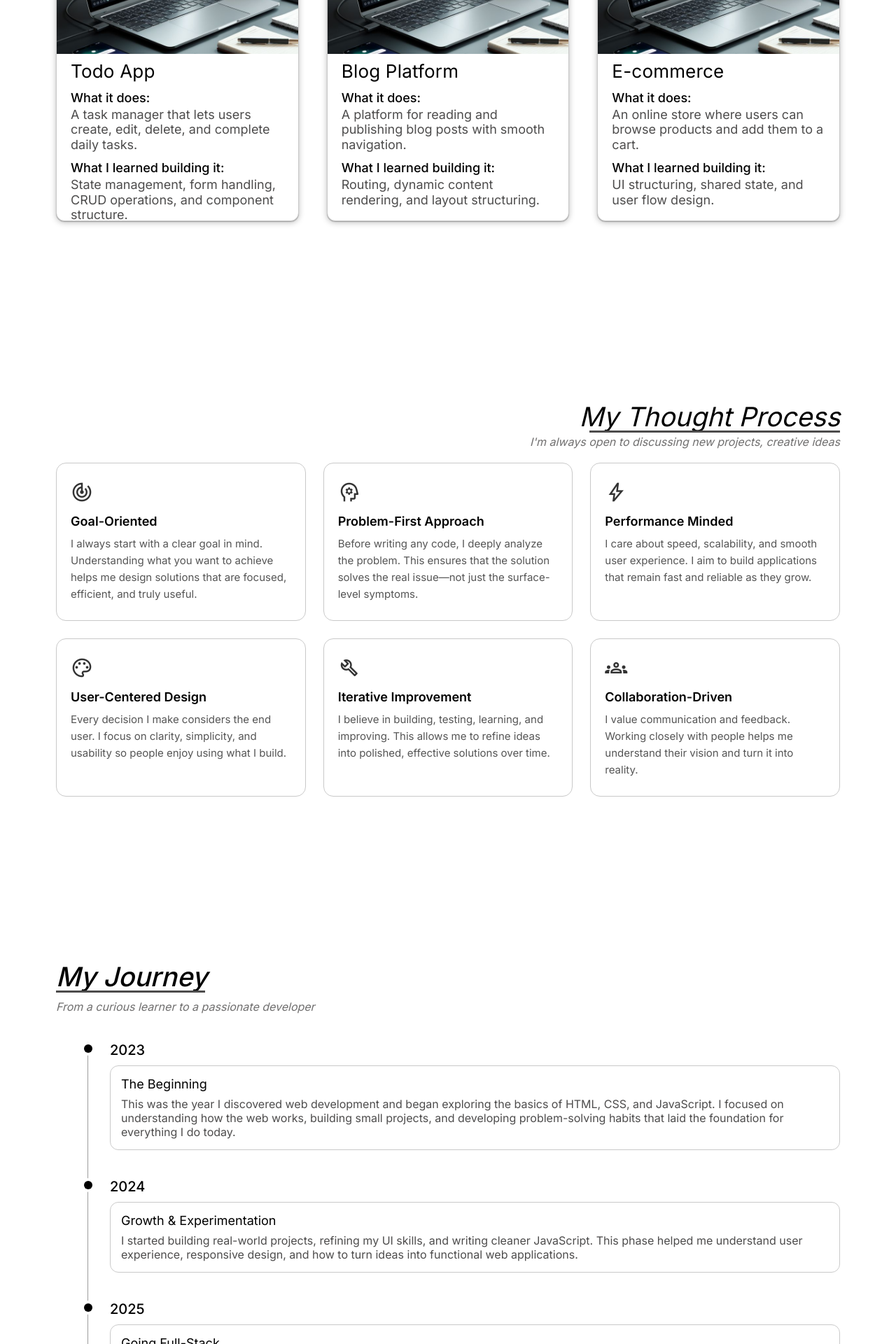
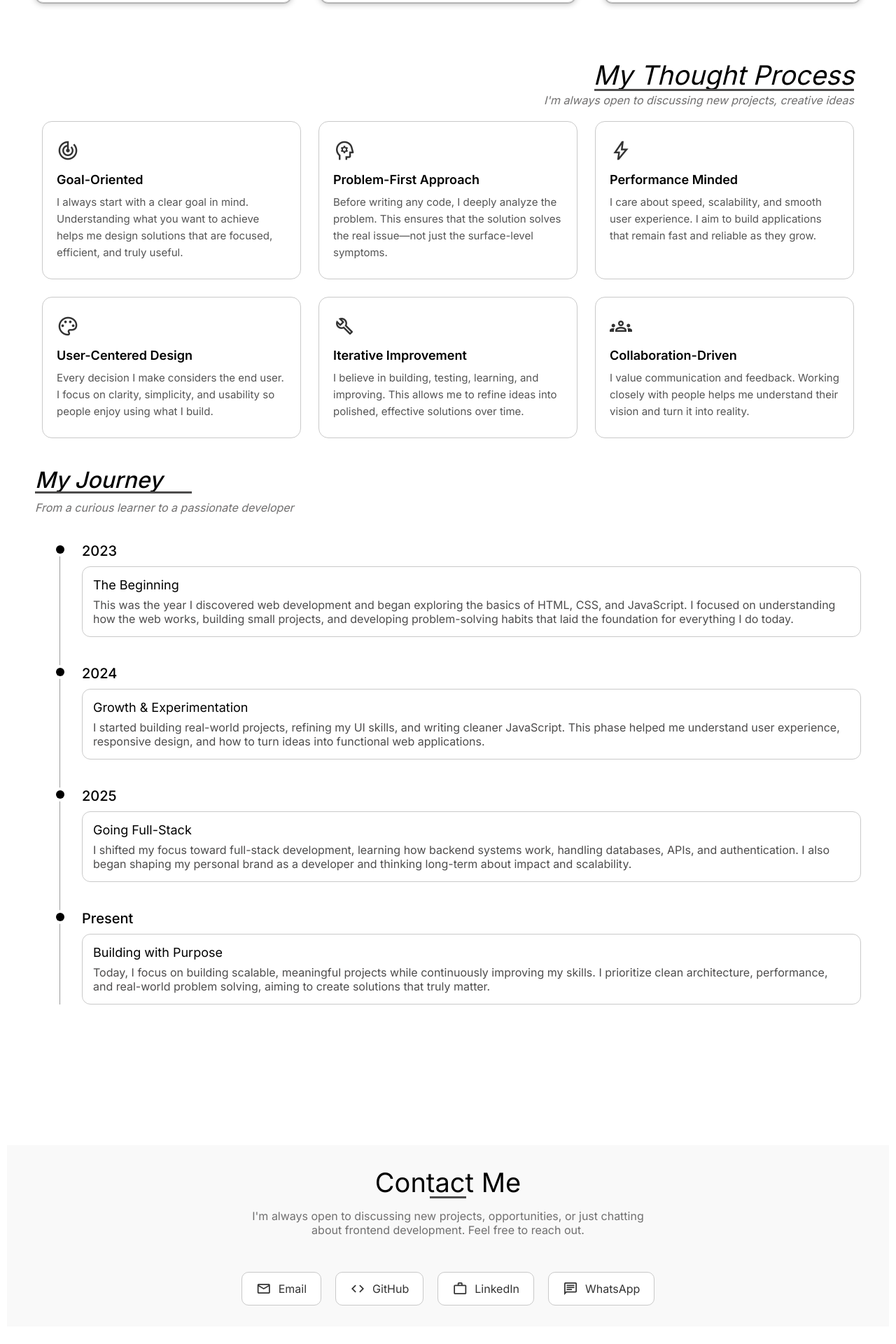
Before and after one commit to eniola256/Portfolio, a React (Vite) app: page / in a window 1280 px wide. Shown: the part 1674-3594 px from the top of the page at 70% size. Built offline with nearby package versions, Linux system fonts and the light colour scheme.

Commit message:
Responsiveness fixing

```diff
--- a/src/About.css
+++ b/src/About.css
@@ -4,7 +4,7 @@
     flex-direction: column;
     gap: 20px;
     width: 100%;
-    height: 100vh;
+    height: 100%;
 }
 .abt-head{
   display: flex;
--- a/src/Contact.css
+++ b/src/Contact.css
@@ -9,8 +9,9 @@
   text-align: center; /* aligns headings and paragraphs */
   padding: 70px 20px;
   gap: 30px;
+  margin-top: 200px;
   background-color: #f9f9f9; /* optional light background */
-  min-height: 70vh;
+  height: 100%;
 }
 
 .contact-head h2 {
@@ -82,7 +83,20 @@
 /* ============================ */
 /* Responsive adjustments       */
 /* ============================ */
+
+@media (max-width: 1580px) {
+    .contact-section {
+        padding: 30px 20px;
+        height: 100%;
+    }
+}
 @media (max-width: 768px) {
+
+   .contact-section{
+        padding: 10px 30px;
+        margin-top: 30px;
+    }
+
   .contact-btns {
     gap: 15px;
   }
@@ -98,8 +112,12 @@
 }
 
 @media (max-width: 480px) {
+    .contact-section{
+        padding: 10px 30px;
+        margin-top: 40px;
+    }
   .contact-head h2 {
-    font-size: 28px;
+    font-size: 68px;
   }
 
   .contact-head p {
--- a/src/Journey.css
+++ b/src/Journey.css
@@ -1,7 +1,7 @@
 #Journey{
   padding: 70px ;
   margin-bottom: 250px;
-
+  height: 100%;
 }
 .journey-head{
   display: flex;
@@ -104,10 +104,17 @@
   margin: 0;
 }
 
-@media (max-width: 900px) {
+@media (max-width: 2500px) {
   #Journey {
-    padding: 50px 40px;
-    margin-bottom: 120px;
+    padding: 30px 80px;
+    margin-bottom: 10px;
+  }
+}
+
+@media (max-width: 2000px) {
+  #Journey {
+    padding: 30px 40px;
+    margin-bottom: 10px;
   }
 
   .journey-head h2 {
@@ -123,11 +130,31 @@
   }
 }
 
+@media (max-width: 768px) {
+  #Journey {
+    padding: 40px 30px;
+    margin-bottom: 10px;
+  }
+
+  .journey-head h2 {
+    font-size: 28px;
+  }
+
+  .timeline {
+    padding-left: 25px;
+    gap: 35px;
+  }
+
+  .timeline::before {
+    left: 27px;
+  }
+}
 /* Mobile */
-@media (max-width: 500px) {
+@media (max-width: 570px) {
   #Journey {
-    padding: 40px 20px;
-    margin-bottom: 50px;
+    padding: 20px 20px;
+    margin-bottom: 30px;
+
   }
   .journey-head {
     text-align: center;
--- a/src/Project.css
+++ b/src/Project.css
@@ -1,6 +1,6 @@
 #Projects{
     padding: 60px 70px 70px;
-    height: 100vh;
+    height: 100%;
 }
 .project-head{
   display: flex;
@@ -87,13 +87,30 @@
   color: #4d4c4c;
 
 }
+@media (max-width: 2000px) {
+  #Projects {
+    padding: 30px 40px;
+    height: auto;
+  }
+}
+@media (max-width: 900px) {
+  #Projects {
+    padding: 50px 40px 70px;
+    height: auto; /* Remove fixed height */
+    margin-bottom: 530px;
+  }
+  .projects-list {
+    flex-direction: column; /* Stack cards vertically */
+    gap: 25px;
+  }
+}
 
 
 @media (max-width: 768px) {
   #Projects {
     padding: 0 20px ;
     height: 100%; /* Remove fixed height */
-    margin-bottom: 450px;
+    margin-bottom: 170px;
   }
 
   .project-head h2 {
@@ -137,3 +154,14 @@
     line-height: 1.4;
   }
 }
+
+
+@media (max-width: 500px) {
+  #Projects {
+    padding: 0 16px ;
+    height: 100%; /* Remove fixed height */
+    margin-bottom: 300px;
+  }
+
+
+}
--- a/src/Think.css
+++ b/src/Think.css
@@ -74,6 +74,13 @@
   line-height: 1.6;
 }
 
+@media (max-width: 2500px) {
+    #Think {
+        padding: 20px 50px 10px;
+        height: auto;
+    }
+}
+
 @media (max-width: 900px) {
   #Think {
     padding: 50px 40px 10px;
```
